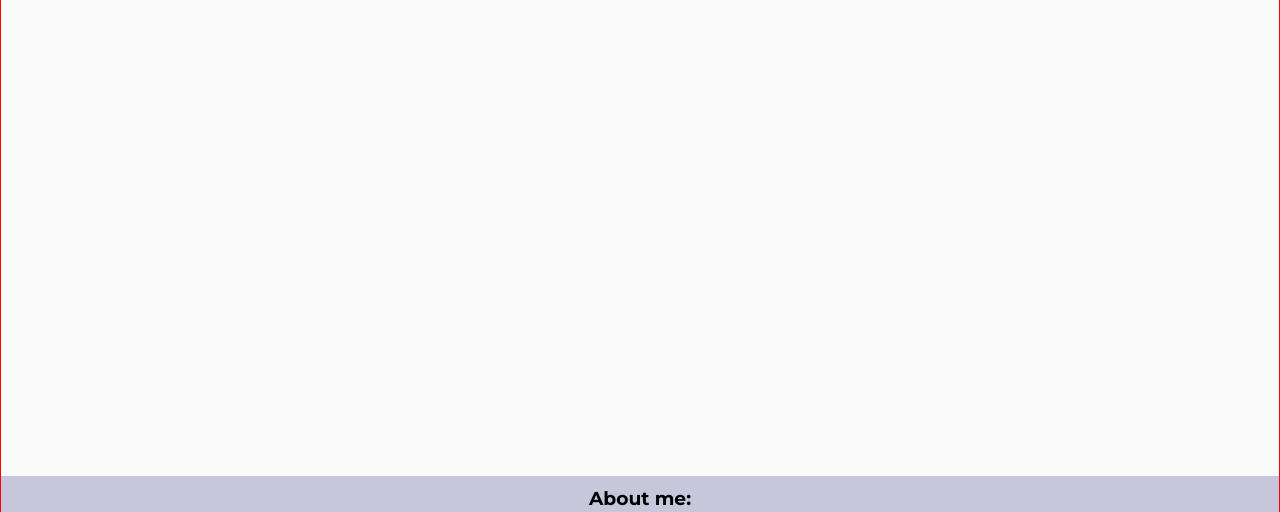
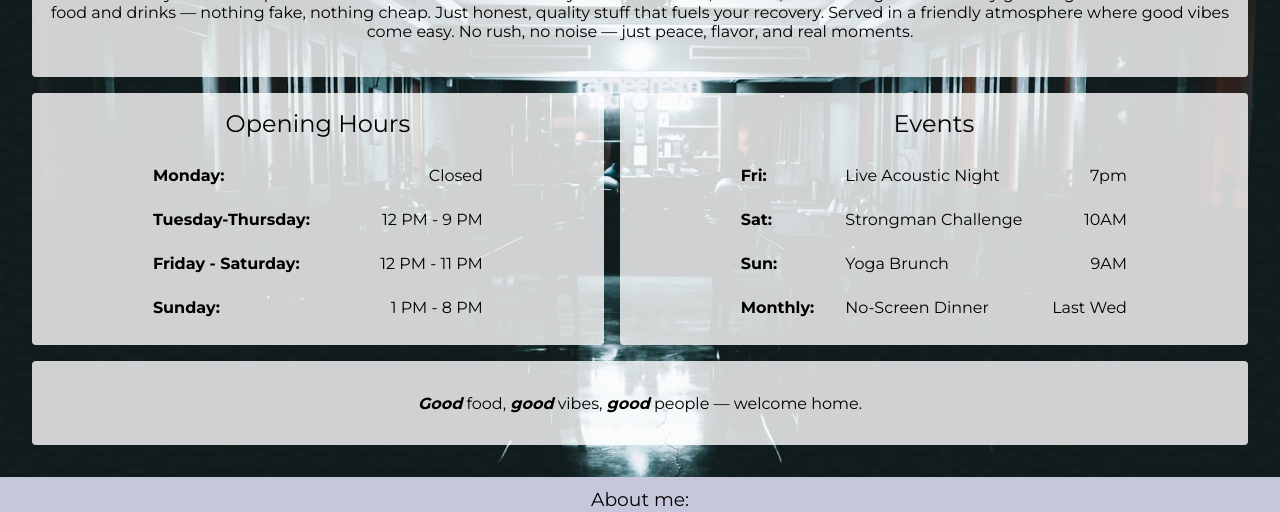
Before and after one commit to MightyCharm/restaurant-page2, a website built with webpack: page src/template.html in a window 1280 px wide. Shown: the part 223-735 px from the top of the page. Built offline with nearby package versions, Linux system fonts and the light colour scheme.

Commit message:
feat(home): complete hardcoded home page layout

```diff
--- a/src/styles.css
+++ b/src/styles.css
@@ -12,8 +12,11 @@
   --bg-footer: hsl(240, 23%, 82%);
 }
 
-body,
-.container {
+html {
+  font-size: 16px;
+}
+
+html,body {
   height: 100vh;
 }
 
@@ -25,10 +28,11 @@ body {
 .container {
   display: grid;
   grid-template-rows: 100px 1fr 100px;
-  border: 1px solid red;
+  height: 100%;
+  /* border: 1px solid red; */
 }
 
-header {
+.container-header {
   display: grid;
   grid-template-rows: 1fr 1fr;
   justify-items: center;
@@ -48,12 +52,133 @@ header {
   background-color: pink;
 }
 
-main {
+.container-main {
+  min-height: 100%;
   background-color: var(--bg-main);
+}
+
+.content {
+  display: grid;
+  padding: 2rem;
+
+  min-height: 100%;
+  grid-template-rows: min-content 1fr;
+
+  background-image: url("images/restaurant-dark.jpg");
+  background-position: center;
+  background-size: cover;
+}
+
+.card {
+  padding: 1rem;
+  background-color: hsla(0, 0%, 100%, 0.8);
+  border-radius: 4px;
+  /* border: 1px solid hsl(0, 0%, 80%); */
+}
+
+/**/
+.home-module {
+  grid-template-areas:
+    "header header"
+    "hours events"
+    "footer footer";
+  grid-template-rows: 2fr 3fr 1fr;
+  gap: 1rem;
+  /* border: 5px solid red; */
+}
+
+.card-home-header {
+  grid-area: header;
+
+  display: flex;
+  flex-direction: column;
+  /* align-items: center; */
+  justify-content: center;
+  text-align: center;
+  /* border: 2px solid blue; */
+}
+
+
+
+.card-home-hours {
+  grid-area: hours;
+
+  display: flex;
+  flex-direction: column;
+  align-items: center;
+  gap: 1rem;
   /* border: 1px solid green; */
 }
 
-footer {
+.card-home-events {
+  grid-area: events;
+
+  display: flex;
+  flex-direction: column;
+  align-items: center;
+  gap: 1rem;
+  /* border: 1px solid red; */
+}
+
+.card-home-hours > h2,
+.card-home-events > h2 {
+  font-weight: normal;
+}
+
+.card-home-hours > ul,
+.card-home-events > ul {
+  display: grid;
+  justify-content: center;
+  align-items: center;
+
+  height: 100%;
+  list-style-type: none;
+  /* border: 5px solid blue; */
+}
+
+.card-home-hours > ul > li {
+  display: grid;
+  grid-template-columns: 1fr 1fr;
+  justify-items: start;
+  /* align-items: center; */
+  gap: 1rem;
+  /* border: 1px solid yellow; */
+}
+
+.card-home-events > ul > li {
+
+  display: grid;
+  grid-template-columns: 1fr 2fr 1fr;
+  justify-items: start;
+  /* align-self: center; */
+  gap: 1rem;
+  /* border: 1px solid red; */
+}
+
+.span-day {
+  font-weight: bold;
+}
+
+.span-time-hours,
+.span-time-event {
+  justify-self: end;
+}
+
+
+.card-home-footer {
+  grid-area: footer;
+
+  display: flex;
+  justify-content: center;
+  align-items: center;
+}
+
+.card-home-footer > p > span {
+  font-style: italic;
+  font-weight: bold;
+}
+
+.container-footer {
   display: flex;
   flex-direction: column;
   align-items: center;
@@ -65,6 +190,7 @@ footer {
 
 .footer-header {
   /* background-color: red; */
+  font-weight: normal;
 }
 
 .footer-list {
@@ -81,7 +207,6 @@ footer {
   align-items: center;
 }
 
-
 .fa.fa-twitter::before {
   content: "𝕏";
 }
@@ -94,3 +219,11 @@ footer {
 .footer-name {
   /* background-color: blue; */
 }
+
+
+@media (min-width: 1500px) {
+  html {
+    border: 1px solid red;
+    font-size: 22px;
+  }
+}
--- a/src/template.html
+++ b/src/template.html
@@ -7,7 +7,7 @@
   </head>
   <body>
     <div class="container">
-      <header>
+      <header class="container-header">
         <h1>Restaurant Page</h1>
         <nav>
           <button class="btn">Home</button>
@@ -16,11 +16,58 @@
         </nav>
       </header>
 
-      <main>
-        <div id="content"></div>
+      <main class="container-main">
+        <div class="content home-module" id="content">
+
+
+          <header class="card card-home-header">
+            <h1>The Recovery Room</h1>
+            <p>
+              The Recovery Room — a place to unwind and recover from daily
+              stress. Just relax, breathe, and recharge. We use only good
+              ingredients in all our food and drinks — nothing fake, nothing
+              cheap. Just honest, quality stuff that fuels your recovery. Served
+              in a friendly atmosphere where good vibes come easy. No rush, no
+              noise — just peace, flavor, and real moments.
+            </p>
+          </header>
+
+          <section class="card card-home-hours">
+            <h2>Opening Hours</h2>
+            <ul>
+              <li><span class="span-day">Monday:</span><span class="span-time-hours">Closed</span></li>
+              <li><span class="span-day">Tuesday-Thursday:</span><span class="span-time-hours">12 PM - 9 PM</span></li>
+              <li><span class="span-day">Friday - Saturday:</span><span class="span-time-hours">12 PM - 11 PM</span></li>
+              <li><span class="span-day">Sunday:</span><span class="span-time-hours">1 PM - 8 PM</span></li>
+            </ul>
+          </section>
+
+          <section class="card card-home-events">
+            <h2>Events</h2>
+            <ul>
+              <li>
+                <span class="span-day">Fri:</span><span>Live Acoustic Night</span><span class="span-time-event">7pm</span>
+              </li>
+              <li>
+                <span class="span-day">Sat:</span><span>Strongman Challenge</span><span class="span-time-event">10AM</span>
+              </li>
+              <li><span class="span-day">Sun:</span><span>Yoga Brunch</span><span class="span-time-event">9AM</span>
+              </li>
+              <li>
+                <span class="span-day">Monthly:</span><span>No-Screen Dinner</span><span class="span-time-event">Last Wed</span>
+              </li>
+            </ul>
+          </section>
+
+          <footer class="card card-home-footer">
+            <p><span>Good</span> food, <span>good</span> vibes, <span>good</span> people — welcome home.</p>
+          </footer>
+
+
+        </div>
       </main>
 
-      <footer>
+      <footer class="container-footer">
         <h3 class="footer-header">About me:</h3>
         <ul class="footer-list">
           <li>
```
Also changed, not shown: CREDITS.MD (added, +35 -0 lines), src/images/ice-cream-chocolate.jpeg (added), src/images/ice-cream-vanilla.jpeg (added), src/images/pizza-margherita.jpeg (added), src/images/pizza-salami.jpeg (added), src/images/restaurant-dark.jpg (added), src/images/restaurant.jpg (added), src/images/salad-chicken-egg.jpeg (added), src/images/shrimp-salad.jpeg (added), src/images/soup-pumpkin-cream.jpeg (added), src/images/soup-tomato.jpeg (added), src/images/steak-fries.jpeg (added). Lines whose indentation alone changed are shown as unchanged.
